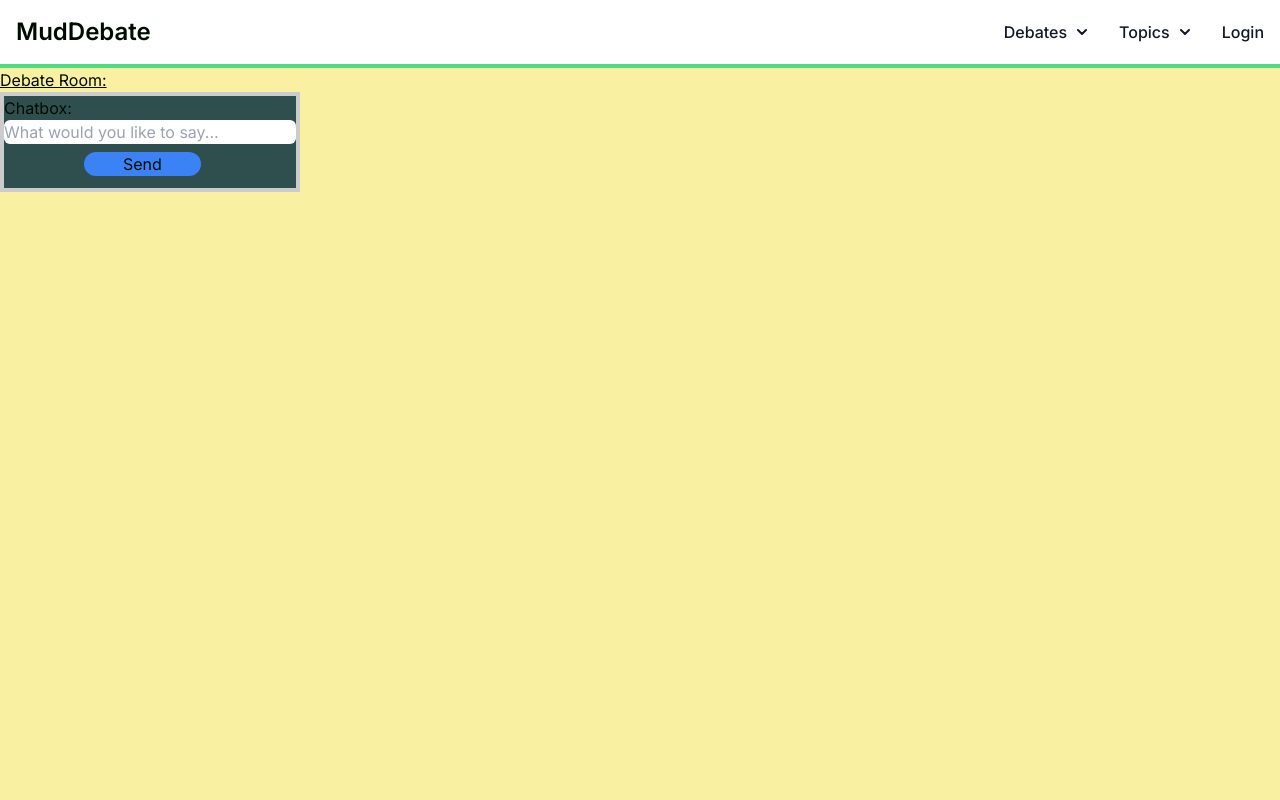
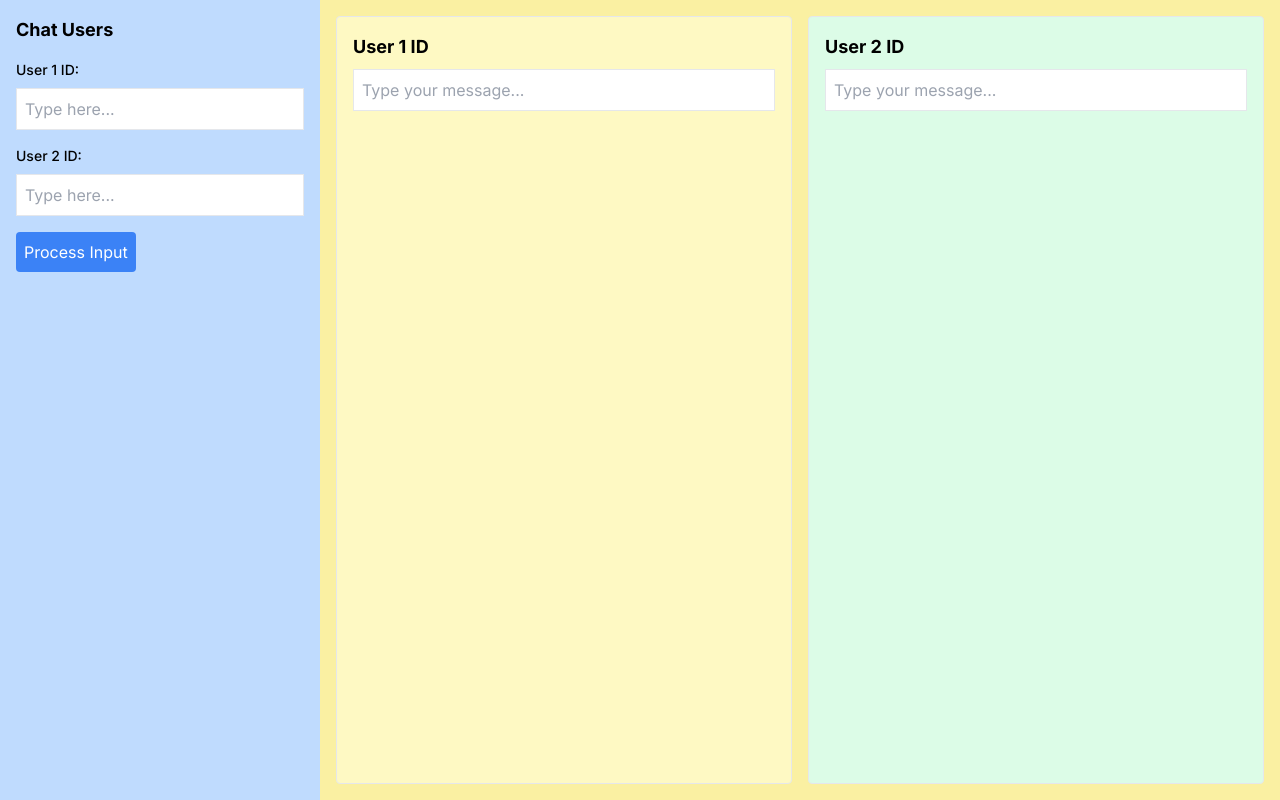
Before and after one commit to mud-ali/cs-midyear, a Next.js app: page /debate in a window 1280 px wide. Built offline with nearby package versions, Linux system fonts and the light colour scheme.

Commit message:
pushing to merge stuff

```diff
--- a/app/debate/page.jsx
+++ b/app/debate/page.jsx
@@ -1,18 +1,130 @@
 "use client";
 
-import React from "react";
+import {useState, useEffect} from "react";
 import Navbar from "@/components/Navbar";
-import Chatbox from "@/components/chatbox";
 import styles from "@/styles/debateRoom.module.css";
 
-export default function join() {
+export default function Join() {
+  const [result, setResult] = useState('');
+  const [user1Id, setUser1Id] = useState('');
+  const [user2Id, setUser2Id] = useState('');
+  const [user1Message, setUser1Message] = useState('');
+  const [user2Message, setUser2Message] = useState('');
+
+  const handleFormSubmit = async (e) => {
+    e.preventDefault();
+
+    try {
+      const response = await fetch('http://localhost:3000/api/process_input', {
+        method: 'POST',
+        headers: {
+          'Content-Type': 'application/json',
+        },
+        body: JSON.stringify({
+          user1_id: user1Id,
+          user2_id: user2Id,
+        }),
+      });
+
+      const data = await response.json();
+      setResult(data.result);
+    } catch (error) {
+      console.error('Error processing input:', error);
+    }
+  };
+
+  const handleUser1Submit = (e) => {
+    e.preventDefault();
+    setUser1Message('');
+  };
+
+  const handleUser2Submit = (e) => {
+    e.preventDefault();
+    setUser2Message('');
+  };
+
   return (
-    <main>
-      <Navbar at="debate-play" />
-      <div className="message-box w-screen">
-        <h2 className={styles.title}>Debate Room:</h2>
-        <Chatbox />
+    <div className="flex h-screen text-black">
+      {/* Sidebar */}
+      <div className="w-1/4 bg-blue-200 p-4">
+        <h2 className="text-lg font-bold mb-4">Chat Users</h2>
+        <form onSubmit={handleFormSubmit}>
+          <div className="mb-4">
+            <label htmlFor="user1Input" className="block text-sm font-medium text-black mb-2">
+              User 1 ID:
+            </label>
+            <input
+              type="text"
+              id="user1Input"
+              className="border p-2 w-full focus:outline-none focus:border-blue-500"
+              placeholder="Type here..."
+              value={user1Id}
+              onChange={(e) => setUser1Id(e.target.value)}
+            />
+          </div>
+          <div>
+            <label htmlFor="user2Input" className="block text-sm font-medium text-black mb-2">
+              User 2 ID:
+            </label>
+            <input
+              type="text"
+              id="user2Input"
+              className="border p-2 w-full focus:outline-none focus:border-green-500"
+              placeholder="Type here..."
+              value={user2Id}
+              onChange={(e) => setUser2Id(e.target.value)}
+            />
+          </div>
+          <button type="submit" className="mt-4 bg-blue-500 text-white p-2 rounded">
+            Process Input
+          </button>
+        </form>
+
+        {/* Display Result in Sidebar */}
+        {result && (
+          <div className="mt-4">
+            <h2 className="text-lg font-bold mb-2">Result</h2>
+            <p>{result}</p>
+          </div>
+        )}
       </div>
-    </main>
+
+      {/* Chat Boxes */}
+      <div className="flex-1 flex p-4">
+        {/* User 1 Chat Box */}
+        <div className="flex-1 p-4 border rounded bg-yellow-100">
+          <h2 className="text-lg font-bold mb-2">User 1 ID</h2>
+          <div>
+            <p>{user1Message}</p>
+          </div>
+          <form onSubmit={handleUser1Submit}>
+            <input
+              type="text"
+              className="border p-2 w-full focus:outline-none focus:border-blue-500"
+              placeholder="Type your message..."
+              value={user1Message}
+              onChange={(e) => setUser1Message(e.target.value)}
+            />
+          </form>
+        </div>
+
+        {/* User 2 Chat Box */}
+        <div className="flex-1 p-4 ml-4 border rounded bg-green-100">
+          <h2 className="text-lg font-bold mb-2">User 2 ID</h2>
+          <div>
+            <p>{user2Message}</p>
+          </div>
+          <form onSubmit={handleUser2Submit}>
+            <input
+              type="text"
+              className="border p-2 w-full focus:outline-none focus:border-green-500"
+              placeholder="Type your message..."
+              value={user2Message}
+              onChange={(e) => setUser2Message(e.target.value)}
+            />
+          </form>
+        </div>
+      </div>
+    </div>
   );
 }
--- a/components/Navbar.tsx
+++ b/components/Navbar.tsx
@@ -93,7 +93,7 @@ export default function Navbar(props: navprops) {
                 >
                   <li>
                     <Link
-                      href="/api/join"
+                      href="/debate"
                       className="block px-4 py-2 hover:bg-gray-100 dark:hover:bg-gray-600 dark:hover:text-white"
                     >
                       Join a Debate!
```
Also changed, not shown: 2 other files (tests, documents, lock files or other folders).
